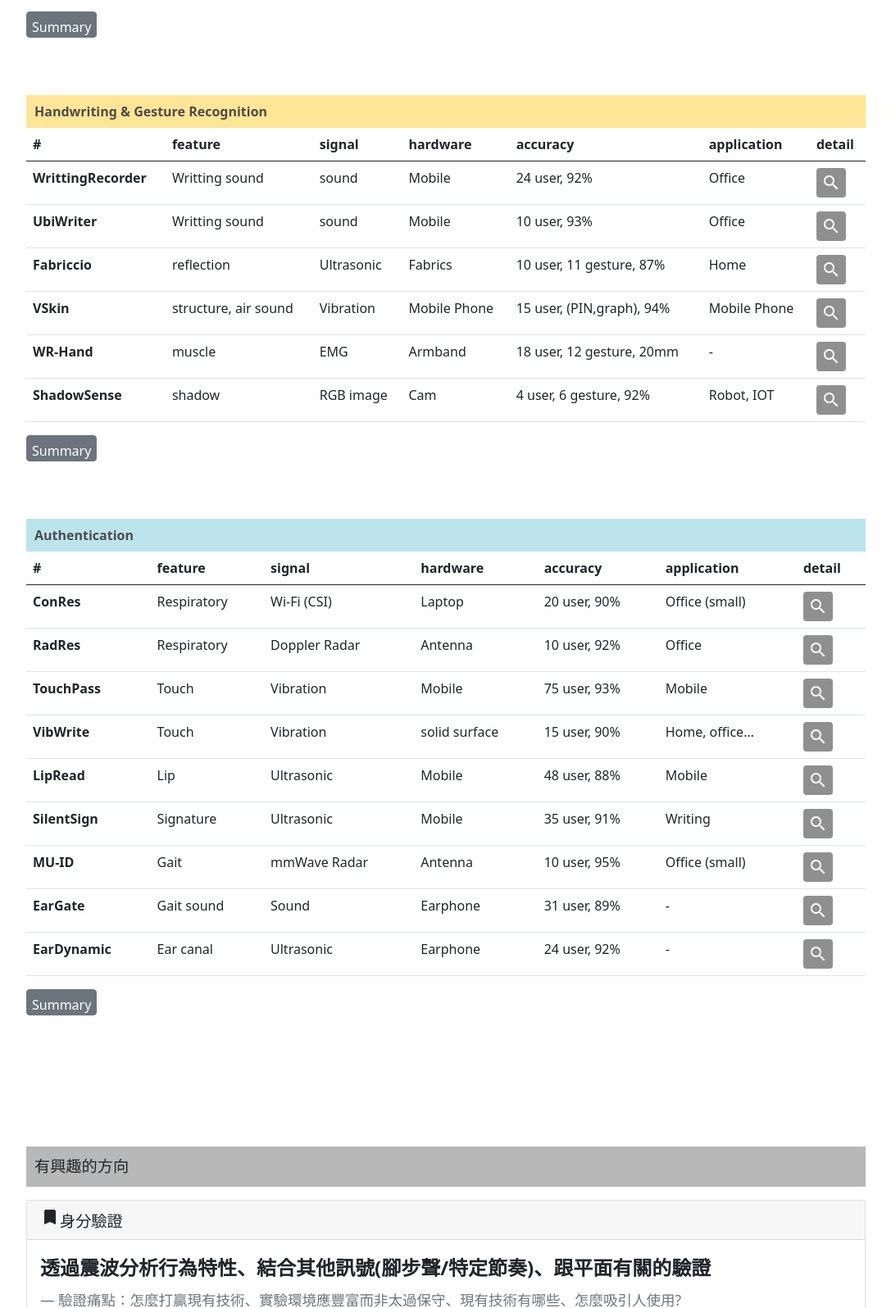
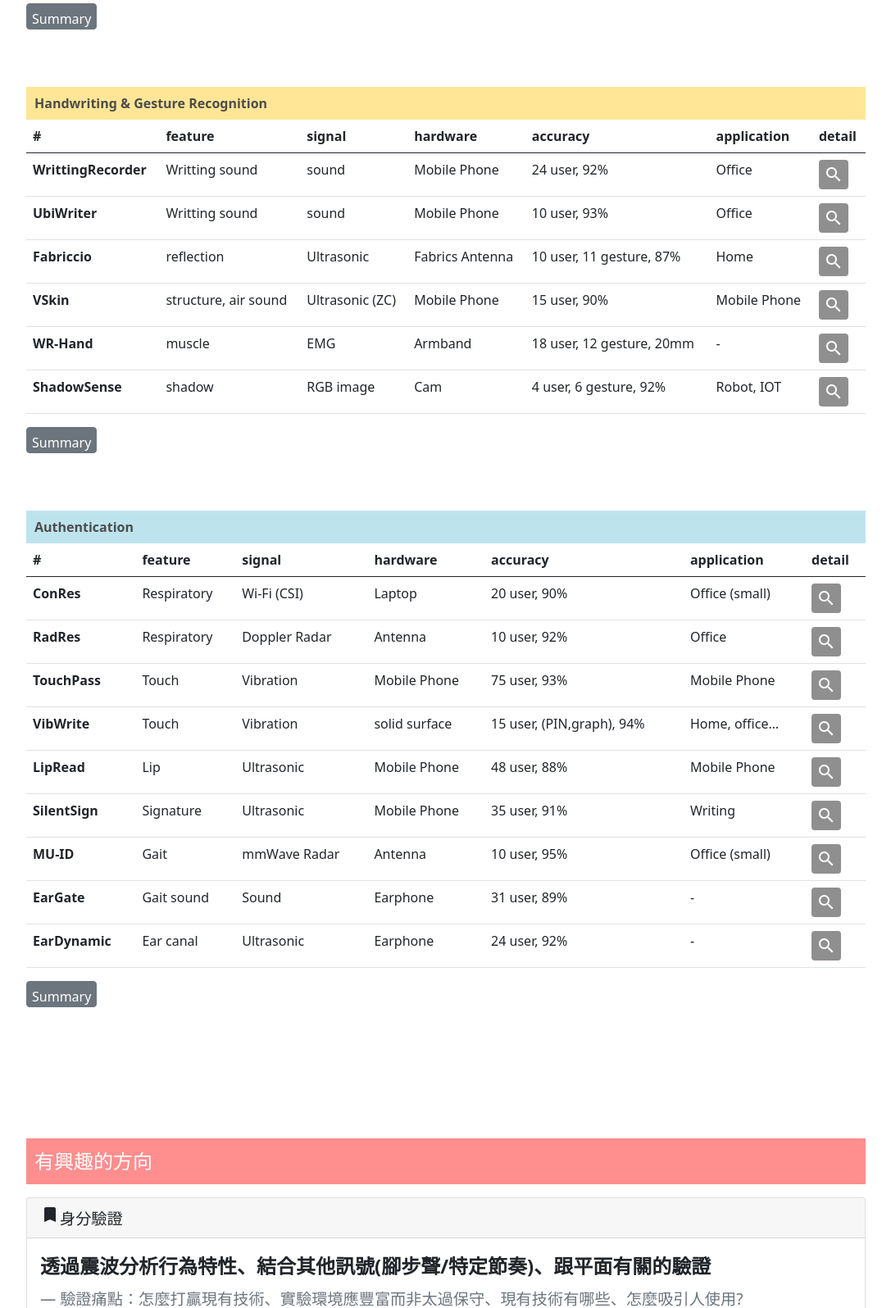
Before and after one commit to dongFIN/paper_report, a plain HTML site: page index.html in a window 1280 px wide. Shown: the part 1204-2800 px from the top of the page at 82% size, without its empty margins (96-1183 px from the left). Drawn offline with nearby package versions, Linux system fonts and the light colour scheme.

Commit message:
finish all

```diff
--- a/app.js
+++ b/app.js
@@ -61,13 +61,13 @@ optionD['series'][0]['data'] = [
     { value: 9, name: 'Authentication' },
 ]
 optionH['series'][0]['data'] = [
-    { value: 7, name: 'Mobile' },
+    { value: 7, name: 'Mobile Phone' },
     { value: 4, name: 'Earphone' },
     { value: 6, name: 'Antenna' },
     { value: 5, name: 'Other' }
 ]
 optionS['series'][0]['data'] = [
-    { value: 4, name: 'Wi-fi' },
+    { value: 4, name: 'Wi-Fi' },
     { value: 2, name: 'Radar' },
     { value: 3, name: 'sound' },
     { value: 6, name: 'Ultrasonic' },
--- a/index.html
+++ b/index.html
@@ -4,7 +4,8 @@
     <meta charset="UTF-8">
     <meta http-equiv="X-UA-Compatible" content="IE=edge">
     <meta name="viewport" content="width=device-width, initial-scale=1.0">
-    <title>report</title>
+    <title>110上 Paper統整</title>
+    <link rel="icon" type="image/png" href="immigration.png">
     <link href="https://fonts.googleapis.com/icon?family=Material+Icons" rel="stylesheet">
     <link href="https://cdn.jsdelivr.net/npm/bootstrap@5.0.0/dist/css/bootstrap.min.css" rel="stylesheet" integrity="sha384-wEmeIV1mKuiNpC+IOBjI7aAzPcEZeedi5yW5f2yOq55WWLwNGmvvx4Um1vskeMj0" crossorigin="anonymous">
     <script src="https://cdn.jsdelivr.net/npm/@popperjs/core@2.10.1/dist/umd/popper.min.js" integrity="sha384-W8fXfP3gkOKtndU4JGtKDvXbO53Wy8SZCQHczT5FMiiqmQfUpWbYdTil/SxwZgAN" crossorigin="anonymous" defer></script>
@@ -43,12 +44,12 @@
                 <div id="chartDomain" class="chart"></div>
             </div>
             <div>
+                <div class="chartTitle">Signal</div>
+                <div id="chartSignal" class="chart"></div>
+            </div>
+            <div>
                 <div class="chartTitle">Hardware</div>
                 <div id="chartHardware" class="chart"></div>
-            </div>
-            <div>
-                <div class="chartTitle">Signal</div>
-                <div id="chartSignal" class="chart"></div>
             </div>
         </div>
 
@@ -117,43 +118,6 @@
                             <span class="material-icons">search</span>
                         </button></td>
                     </tr>
-                    <!-- <tr>
-                        <th scope="row">4</th>
-                        <td>12331314</td>
-                        <td>Thornton</td>
-                        <td>@fat</td>
-                        <td>123</td>
-                        <td>1231ewtewtjhoytpjoijifgo;d</td>
-                        <td><button type="button" class="btn btn-primary" data-bs-toggle="modal" data-bs-target="#exampleModal"
-                            data-bs-whatever="TouchPass: Towards Behavior-irrelevant on-touch User Authentication on Smartphones Leveraging Vibrations/LyTQWmm">
-                            <span class="material-icons">search</span>
-                        </button></td>
-                    </tr>
-                    <tr>
-                        <th scope="row">4</th>
-                        <td>12331314</td>
-                        <td>Thornton</td>
-                        <td>@fat</td>
-                        <td>123</td>
-                        <td>1231ewtewtjhoytpjoijifgo;d</td>
-                        <td><button type="button" class="btn btn-primary" data-bs-toggle="modal" data-bs-target="#exampleModal"
-                            data-bs-whatever="TouchPass: Towards Behavior-irrelevant on-touch User Authentication on Smartphones Leveraging Vibrations/LyTQWmm">
-                            <span class="material-icons">search</span>
-                        </button></td>
-                    </tr>
-                    <tr>
-                        <th scope="row">4</th>
-                        <td>12331314</td>
-                        <td>Thornton</td>
-                        <td>@fat</td>
-                        <td>123</td>
-                        <td>1231ewtewtjhoytpjoijifgo;d</td>
-                        <td><button type="button" class="btn btn-primary" data-bs-toggle="modal" data-bs-target="#exampleModal"
-                            data-bs-whatever="TouchPass: Towards Behavior-irrelevant on-touch User Authentication on Smartphones Leveraging Vibrations/LyTQWmm">
-                            <span class="material-icons">search</span>
-                        </button></td>
-                    </tr> -->
-
                 </tbody>
             </table>
             <button class="btn btn-secondary" type="button" data-bs-toggle="collapse" data-bs-target="#collapseExample" aria-expanded="false" aria-controls="collapseExample">Summary</button>
@@ -201,7 +165,7 @@
                         <th scope="row">WrittingRecorder</th>
                         <td>Writting sound</td>
                         <td>sound</td>
-                        <td>Mobile</td>
+                        <td>Mobile Phone</td>
                         <td>24 user,  92%</td>
                         <td>Office</td>
                         <td><button type="button" class="btn btn-primary" data-bs-toggle="modal" data-bs-target="#exampleModal"
@@ -213,7 +177,7 @@
                         <th scope="row">UbiWriter</th>
                         <td>Writting sound</td>
                         <td>sound</td>
-                        <td>Mobile</td>
+                        <td>Mobile Phone</td>
                         <td>10 user, 93%</td>
                         <td>Office</td>
                         <td><button type="button" class="btn btn-primary" data-bs-toggle="modal" data-bs-target="#exampleModal"
@@ -225,7 +189,7 @@
                         <th scope="row">Fabriccio</th>
                         <td>reflection</td>
                         <td>Ultrasonic</td>
-                        <td>Fabrics</td>
+                        <td>Fabrics Antenna</td>
                         <td>10 user, 11 gesture, 87%</td>
                         <td>Home</td>
                         <td><button type="button" class="btn btn-primary" data-bs-toggle="modal" data-bs-target="#exampleModal"
@@ -236,9 +200,9 @@
                     <tr>
                         <th scope="row">VSkin</th>
                         <td>structure, air sound</td>
-                        <td>Vibration</td>
+                        <td>Ultrasonic (ZC)</td>
                         <td>Mobile Phone</td>
-                        <td>15 user, (PIN,graph), 94%</td>
+                        <td>15 user, 90%</td>
                         <td>Mobile Phone</td>
                         <td><button type="button" class="btn btn-primary" data-bs-toggle="modal" data-bs-target="#exampleModal"
                             data-bs-whatever="VSkin: Sensing Touch Gestures on Surfaces of Mobile Devices Using Acoustic Signals/LyTQWmm">
@@ -279,7 +243,7 @@
                     <div class="sumContainer">
                         <div class="sumLine">
                             <i class="md-36  material-icons" style="color: rgb(73, 146, 58);">highlight_off</i>
-                            <div class="inline-block">手勢辨識會不會RFC也可以做到? IMU已有很成熟的應用怎麼突破!</div>
+                            <div class="inline-block">手勢辨識會不會RFID也可以做到? IMU已有很成熟的應用怎麼突破!</div>
                         </div>
                         <div class="sumLine">
                             <i class="md-36  material-icons" style="color: rgb(231, 73, 99);">task_alt</i>
@@ -340,9 +304,9 @@
                         <th scope="row">TouchPass</th>
                         <td>Touch</td>
                         <td>Vibration</td>
-                        <td>Mobile</td>
+                        <td>Mobile Phone</td>
                         <td>75 user, 93%</td>
-                        <td>Mobile</td>
+                        <td>Mobile Phone</td>
                         <td><button type="button" class="btn btn-primary" data-bs-toggle="modal" data-bs-target="#exampleModal"
                             data-bs-whatever="TouchPass: Towards Behavior-irrelevant on-touch User Authentication on Smartphones Leveraging Vibrations/OYWtYqy">
                             <span class="material-icons">search</span>
@@ -353,7 +317,7 @@
                         <td>Touch</td>
                         <td>Vibration</td>
                         <td>solid surface</td>
-                        <td>15 user, 90%</td>
+                        <td>15 user, (PIN,graph), 94%</td>
                         <td>Home, office…</td>
                         <td><button type="button" class="btn btn-primary" data-bs-toggle="modal" data-bs-target="#exampleModal"
                             data-bs-whatever="VibWrite: Towards Finger-input Authentication on Ubiquitous Surfaces via Physical Vibration/mr9cx80">
@@ -364,9 +328,9 @@
                         <th scope="row">LipRead</th>
                         <td>Lip</td>
                         <td>Ultrasonic</td>
-                        <td>Mobile</td>
+                        <td>Mobile Phone</td>
                         <td>48 user, 88%</td>
-                        <td>Mobile</td>
+                        <td>Mobile Phone</td>
                         <td><button type="button" class="btn btn-primary" data-bs-toggle="modal" data-bs-target="#exampleModal"
                             data-bs-whatever="Lip Reading-Based User Authentication Through Acoustic Sensing on Smartphones/JemQpGb">
                             <span class="material-icons">search</span>
@@ -376,7 +340,7 @@
                         <th scope="row">SilentSign</th>
                         <td>Signature</td>
                         <td>Ultrasonic</td>
-                        <td>Mobile</td>
+                        <td>Mobile Phone</td>
                         <td>35 user, 91%</td>
                         <td>Writing</td>
                         <td><button type="button" class="btn btn-primary" data-bs-toggle="modal" data-bs-target="#exampleModal"
@@ -473,8 +437,8 @@
             </div>
             <div class="card-body">
               <blockquote class="blockquote mb-0">
-                <p>透過手機竊聽寫字、按按鍵的聲音，藉此獲得重要密碼或是文件</p>
-                <footer class="blockquote-footer">對資安的掌握度不夠、</footer>
+                <p>透過手機竊聽寫字、按按鍵的聲音，藉此獲得重要密碼或是文字訊息</p>
+                <footer class="blockquote-footer">對資安的掌握度不夠、現有的文獻是否已足夠成熟?、有哪些場景可能會被攻擊?</footer>
               </blockquote>
             </div>
         </div>
@@ -485,7 +449,7 @@
             <div class="card-body">
               <blockquote class="blockquote mb-0">
                 <p>耳機普及率相當高、或許可以也變成監測健康工具(呼吸方式判斷肺受傷?)、其他適合場景</p>
-                <footer class="blockquote-footer">Someone famous in <cite title="Source Title">Source Title</cite></footer>
+                <footer class="blockquote-footer">耳機的應用是否已飽和? 、硬體限制(是否有除eSence以外的商用開源設備)、訊號處理能力需要多加強</footer>
               </blockquote>
             </div>
         </div>
--- a/style.css
+++ b/style.css
@@ -8,7 +8,7 @@
 }
 #chartContainer{
     padding-top: 50px;
-    margin-bottom: 150px;
+    margin-bottom: 120px;
     width: 100%;
     display: flex;
     justify-content: space-around;
@@ -28,9 +28,11 @@
 }
 .SumTitle{
     margin: 20vh 0 2vh 0;
-    font-size: 1.2rem;
-    background-color: rgba(133, 133, 133, 0.575);
+    font-weight: 500;
+    font-size: 1.5rem;
+    background-color: rgba(255, 60, 60, 0.575);
     padding: 10px 0 10px 10px;
+    color: white;
 }
 caption{
     background-color: rgba(219, 219, 219, 0.575);
@@ -55,7 +57,13 @@ p{
 }
 footer{
     margin-top: 8px !important;
-    font-size: 1.2rem;
+    font-size: 1.2rem !important;
+    /* font-weight: 600 !important; */
+    /* color: red !important; */
+}
+::selection {
+	background: gray;
+	color: white;
 }
 .card-header{
     font-size: 1.2rem;
@@ -64,7 +72,7 @@ footer{
     font-size: 4.2rem;
     font-weight: 800;
     text-align: center;
-    margin-top: 60px;
+    margin-top: 80px;
 }
 #topText{
     text-align: center;
@@ -74,11 +82,11 @@ footer{
 }
 .footer{
     width: 100%;
-    height: 10vh;
+    height: 15vh;
     background-color: #4c4c4c;
 }
 .card{
-    margin-bottom: 20px;
+    margin-bottom: 30px;
 }
 .btn-primary{
     background-color: #8f8f8f !important;
```
Also changed, not shown: immigration.png (added).
